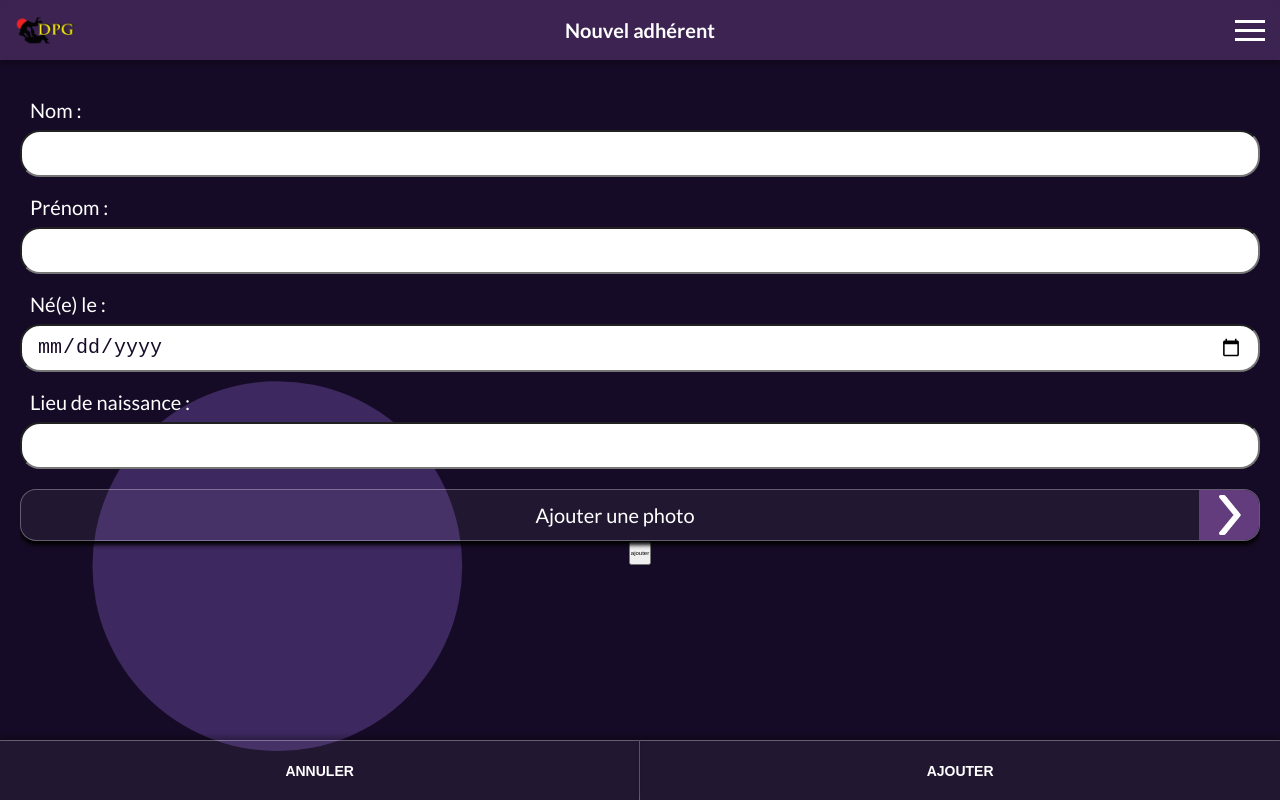
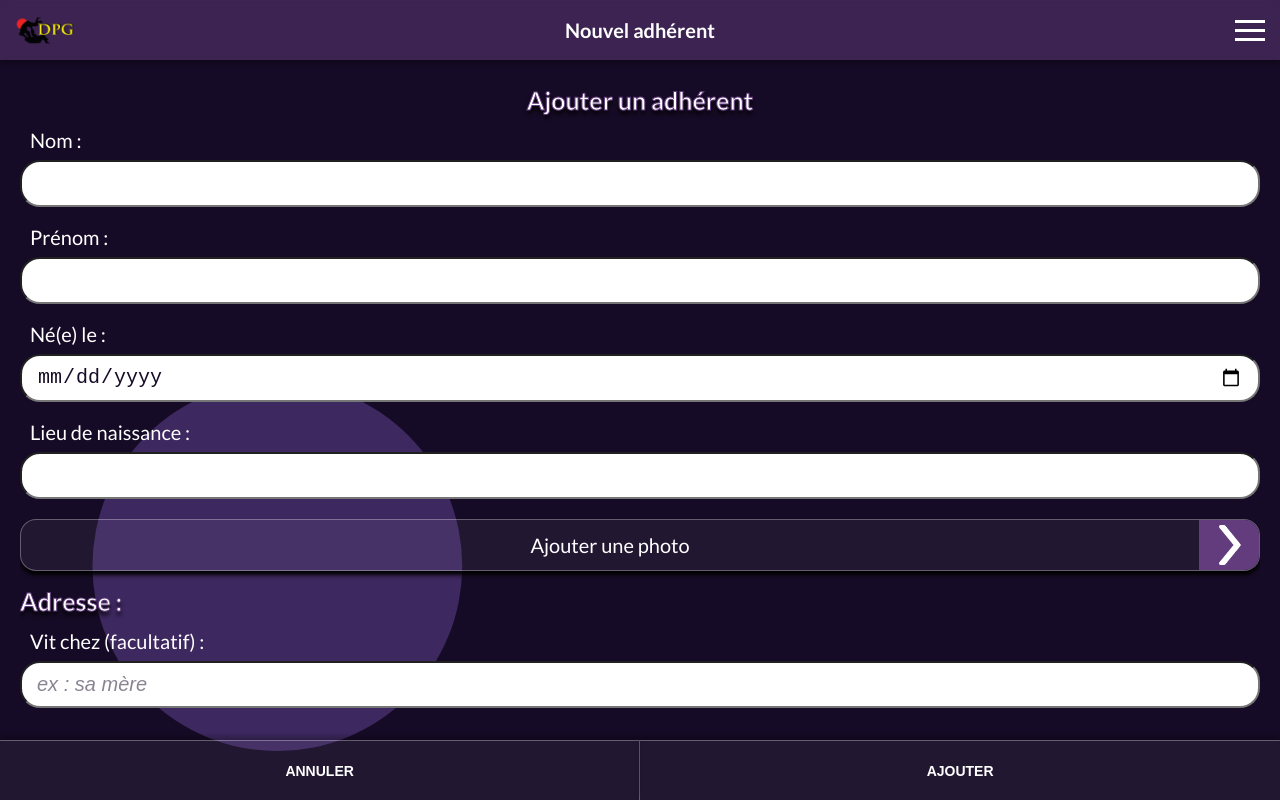
Before and after one commit to AllanLat/awen-g-asso-frontend, a React (Create React App) app: page /member/new in a window 1280 px wide. Built offline with nearby package versions, Linux system fonts and the light colour scheme; sample sign-in values are in the browser's storage.

Commit message:
formulaire new membre avancé

```diff
--- a/src/api/login.jsx
+++ b/src/api/login.jsx
@@ -11,7 +11,6 @@ const login = async (data, navigate) => {
         },
         body: body
       });
-      console.log(body)
       const result = await response.json();
       if (response.status === 200) {
         sessionStorage.setItem('isLoggedIn', 'true');
--- a/src/components/Input/index.css
+++ b/src/components/Input/index.css
@@ -4,7 +4,7 @@
     flex-direction: column;
     text-align: start;
     gap: 1rem;
-    margin-top: 2rem;
+    margin-block: 1rem;
 }
 
 .input-group label {
@@ -21,6 +21,12 @@
     color: var(--fontSecondary);
 }
 
+.input-group input::placeholder {
+    opacity: 0.5;
+    color: var(--fontSecondary);
+    font-style: italic;
+}
+
 input[type="file"] {
     display: none;
 }
@@ -33,11 +39,10 @@ input[type="file"] {
     box-shadow: 0px 4px 4px rgba(0, 0, 0, 25);
     cursor: pointer;
     padding: 1.5rem;
-    padding-right: 6rem;
+    padding-right: 7rem;
     text-align: center;
     position: relative;
     overflow: hidden;
-
 }
 
 .custom-file-upload::before {
--- a/src/components/Input/index.jsx
+++ b/src/components/Input/index.jsx
@@ -1,11 +1,11 @@
 import './index.css'
 
-const Input = ({ value, type, text, register, required, onChange }) => {
+const Input = ({ value, type, text, register, required, onChange, placeholder }) => {
 
     return (
         <div className='input-group'>
             <label className={type==='file' ? 'custom-file-upload' : ''} htmlFor={value}>{type==='file' ? text : text + ' :'}</label>
-           {onChange ? <input type={type} required={required} id={value} name={value} {...register(value)} onChange={onChange}/> : <input type={type} required={required} id={value} name={value} {...register(value)} />}
+           {onChange ? <input placeholder={placeholder} type={type} required={required} id={value} name={value} {...register(value)} onChange={onChange}/> : <input  placeholder={placeholder} type={type} required={required} id={value} name={value} {...register(value)} />}
         </div>
     )
 }
--- a/src/components/MemberForm/index.css
+++ b/src/components/MemberForm/index.css
@@ -12,12 +12,16 @@
     font-size: 2rem;
 }
 
-.member-photo {
-    margin-top: 2rem;
-    width: 20rem;
-    height: 20rem;
-    background-repeat: no-repeat;
-    background-position: center;
-    background-size: cover;
-    background-attachment: fixed;
+
+.member-form h2 {
+    align-self: flex-start;
+    font-size: 2.5rem;
+    font-weight: 700;
+    text-shadow: 0px 4px 4px rgba(0, 0, 0, 25);
+    -webkit-text-stroke: 1px var(--primaryButton);
+    margin-block: 1rem;
 }
+
+.member-form h2:first-of-type {
+    align-self: center;
+}
--- a/src/components/MemberForm/index.jsx
+++ b/src/components/MemberForm/index.jsx
@@ -2,45 +2,76 @@ import './index.css';
 
 import { useForm } from 'react-hook-form';
 import { useState } from 'react';
+import { createMember } from '../../api/members';
 
 import Input from '../Input';
+import FormButton from '../FormButton';
+
+const token = sessionStorage.getItem('token');
 
 const MemberForm = () => {
     const { register, handleSubmit, reset } = useForm();
 
     const [photoName, setPhotoName] = useState('');
     const [photoBlob, setPhotoBlob] = useState(null);
+    const [image_rights_signatureName, setImage_rights_signatureName] = useState('');
+    const [image_rights_signatureBlob, setImage_rights_signatureBlob] = useState(null);
 
     const onSubmit = (data) => {
-        console.log(data)
+        data.photo = photoBlob;
+        data.image_rights_signature = image_rights_signatureBlob;
+        createMember(token, data);
     }
 
     const handlePhotoName = (e) => {
-        setPhotoName(e.target.files[0].name);
-
+        e.target.files[0].name && setPhotoName(e.target.files[0].name);
         try {
             const fr = new FileReader();
             const file = e.target.files[0];
-            fr.readAsDataURL(file);
+            fr.readAsArrayBuffer(file);
             fr.onloadend = () => {
                 setPhotoBlob(fr.result);
             }
         } catch (error) {
             console.log(error)
-        } finally {
-            console.log(photoBlob)
         }
+    }
 
+    const handleImage_rights_signatureName = (e) => {
+        e.target.files[0].name && setImage_rights_signatureName(e.target.files[0].name);
+        try {
+            const fr = new FileReader();
+            const file = e.target.files[0];
+            fr.readAsArrayBuffer(file);
+            fr.onloadend = () => {
+                setImage_rights_signatureBlob(fr.result);
+            }
+        } catch (error) {
+            console.log(error)
+        }
     }
 
     return (
         <form className='member-form' action="" onSubmit={handleSubmit(onSubmit)} >
+            <h2>Ajouter un adhérent</h2>
             <Input value='lastname' text='Nom' type='text' required register={register} />
             <Input value='firstname' text='Prénom' type='text' required register={register} />
             <Input value='birthday' text='Né(e) le' type='date' required register={register} />
             <Input value='birthplace' text='Lieu de naissance' type='text' required register={register} />
             <Input value='photo' text={photoName === '' ? 'Ajouter une photo' : photoName}  onChange={handlePhotoName}  type='file' register={register} />
-            <button type='submit'>ajouter</button>
+            <h2>Adresse :</h2>
+            <Input value='livingwith' text='Vit chez (facultatif)' type='text' placeholder='ex : sa mère' register={register} />
+            <Input value='street' text='Numéro et nom de la rue' type='text' required register={register} />
+            <Input value='postal_code' text='Code postal' type='text' required register={register} />
+            <Input value='city' text='Ville' type='text' required register={register} />
+            <h2>Contacts :</h2>
+            <Input value='mail' text='Adresse mail' type='email' required register={register} />
+            <Input value='phone' text='N° de téléphone' type='number' required register={register} />
+            <Input value='emergency_number' text="Numéro en cas d'urgence" type='number' required register={register} />
+            <h2>Informations :</h2>
+            <Input value='image_rights_signature' text={image_rights_signatureName === '' ? "Ajouter autorisation signée de droit à l'image" : image_rights_signatureName}  onChange={handleImage_rights_signatureName}  type='file' register={register} />
+            <Input value='contraindication' text='Contraintes médicales (laisser vide si aucune)' type='text' register={register} />
+            <FormButton type='submit' text='Valider' />
         </form>
     )
 }
--- a/src/components/Navbar/ModalMenu/index.css
+++ b/src/components/Navbar/ModalMenu/index.css
@@ -15,7 +15,7 @@
     justify-content: space-between;
 }
 
-.modal-menu img {
+.modal-menu .logo {
     display: none;
 }
 
@@ -25,10 +25,11 @@
     transform: translateX(0%);
 }
 
-.open img {
+.open .logo {
     display: block;
+    align-self: start;
 }
-.open .modal-footer {
+.open .modal-footer, .open .modal-body {
     display: flex;
 }
 
@@ -84,6 +85,7 @@
     height: calc(100vh - 6rem);
     width: 100%;
     position: absolute;
+    display: none;
 }
 
 .modal-body .logo {
```
